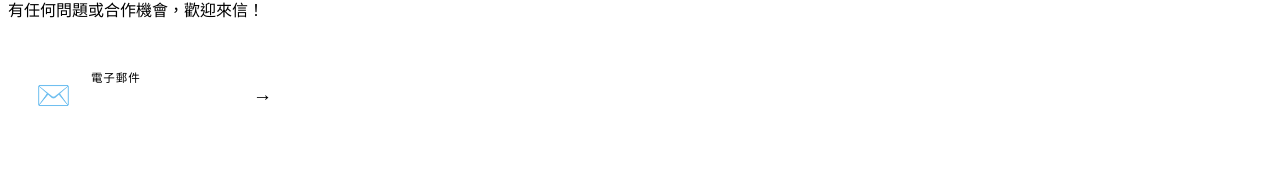
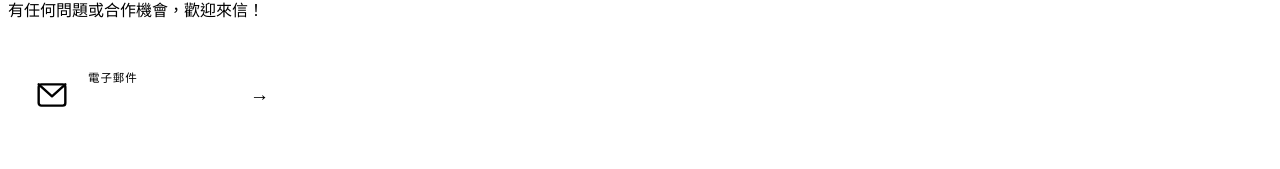
Before and after one commit to Shangshin-Liu/RShinz-World, a Vue app: page /#/ in a window 1280 px wide. Shown: the part 2907-3076 px from the top of the page. Built offline with nearby package versions, Linux system fonts and the light colour scheme; the HTML template or start-up script is replaced by a standard one.

Commit message:
[update] 調整email小圖案使其更加明顯

```diff
--- a/src/components/home/ContactSection.vue
+++ b/src/components/home/ContactSection.vue
@@ -10,7 +10,12 @@ const email = 'soup1597@gmail.com'
 
       <a :href="`mailto:${email}`" class="contact-card glass">
         <div class="card-glow" />
-        <div class="icon-wrap">✉️</div>
+        <div class="icon-wrap">
+            <svg xmlns="http://www.w3.org/2000/svg" viewBox="0 0 24 24" fill="none" stroke="currentColor" stroke-width="1.8" stroke-linecap="round" stroke-linejoin="round" class="email-svg">
+              <rect x="2" y="4" width="20" height="16" rx="2" />
+              <polyline points="2,4 12,13 22,4" />
+            </svg>
+          </div>
         <div class="text">
           <p class="contact-label">電子郵件</p>
           <p class="contact-value">{{ email }}</p>
@@ -61,6 +66,15 @@ const email = 'soup1597@gmail.com'
 .icon-wrap {
   font-size: 1.75rem;
   position: relative;
+  display: flex;
+  align-items: center;
+  justify-content: center;
+}
+
+.email-svg {
+  width: 2rem;
+  height: 2rem;
+  color: var(--accent);
 }
 
 .text {
```
